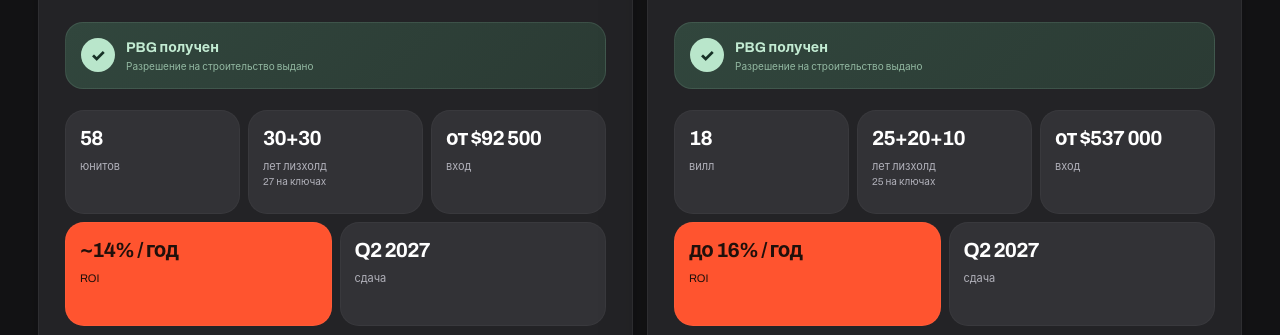
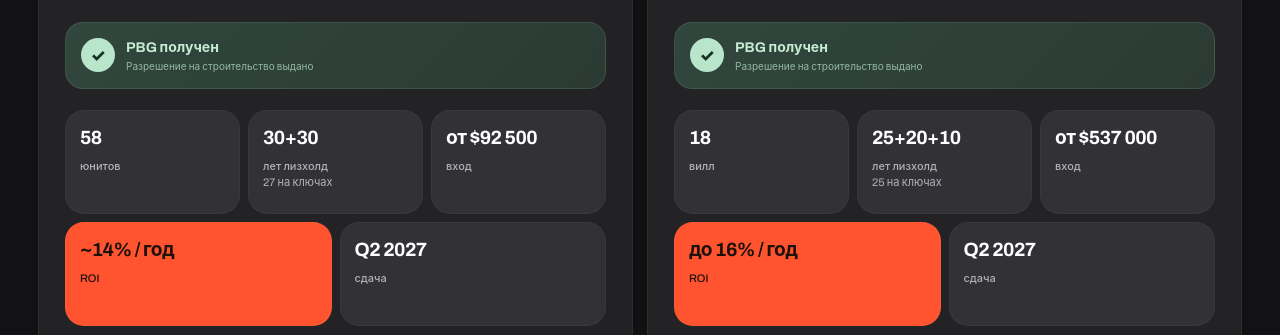
Before and after one commit to valerie-fox/bali-baza-partners, a plain HTML site: page index.html in a window 1280 px wide. Shown: the part 873-1208 px from the top of the page. Drawn offline with Linux system fonts and the light colour scheme; no server answers.

Commit message:
Unify metric value typography: one size/weight for all tiles
Co-Authored-By: Claude Sonnet 5.5 <noreply@anthropic.com>

```diff
--- a/index.html
+++ b/index.html
@@ -359,6 +359,11 @@ a:focus-visible,button:focus-visible{outline:2px solid var(--accent);outline-off
   .project-card-unified .stat{min-height:92px;padding:14px 12px 12px}
   .project-card-unified .pc-link.link-wide{grid-column:1/-1!important}
 }
+/* Every metric value: one size, one weight, one spacing. */
+#main .project-card-unified .pc-stats .stat .stat-val{font-size:clamp(18px,1.5vw,24px)!important;line-height:26px!important;font-weight:700!important;letter-spacing:-.03em!important;white-space:nowrap!important}
+#main .project-card-unified .pc-stats .stat .stat-lbl{font-size:11px!important;line-height:14px!important;font-weight:500!important;letter-spacing:0!important}
+#main .project-card-unified .pc-stats .stat .stat-sub{font-size:11px!important;line-height:14px!important;letter-spacing:0!important}
+@media(max-width:620px){#main .project-card-unified .pc-stats .stat .stat-val{font-size:19px!important}}
 </style>
 </head>
 <body>
```
